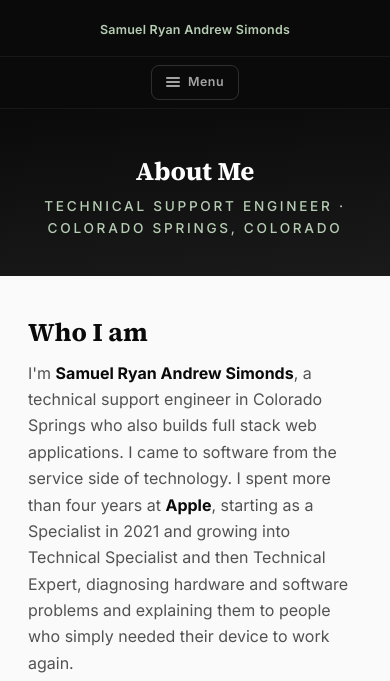
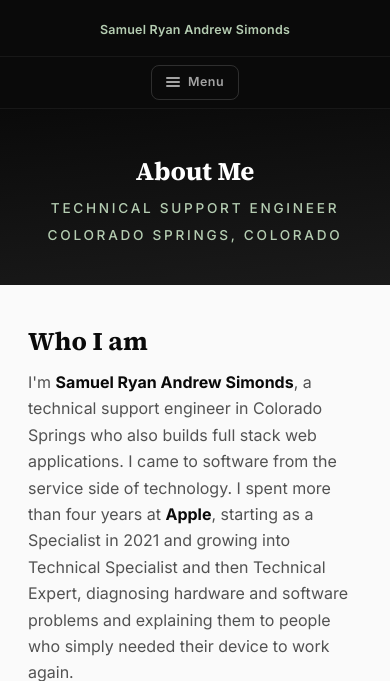
Before and after one commit to SRAS2024/About-Me, a Flask app: page /about.html in a window 390 px wide. Shown: the top 681 px of the page. Run offline with Flask 3, Linux system fonts and the light colour scheme.

Commit message:
Keep the About subtitle's two parts whole on phones
Co-Authored-By: Claude Opus 5.5 <noreply@anthropic.com>

```diff
--- a/static/css/styles.css
+++ b/static/css/styles.css
@@ -911,7 +911,8 @@ select.input{cursor:pointer}
 .about-figure .photo-frame{border-radius:50%;border:4px solid #fff;box-shadow:0 0 0 2px var(--sage-light),var(--shadow)}
 .role-part{white-space:nowrap}
 @media(max-width:640px){
-  .hero-role .role-part,.footer-role .role-part{display:block}
-  .hero-role .role-sep,.footer-role .role-sep{display:none}
+  .hero-role .role-part,.footer-role .role-part,.name-subtitle .role-part{display:block}
+  .hero-role .role-sep,.footer-role .role-sep,.name-subtitle .role-sep{display:none}
+  .name-subtitle{line-height:2}
   .hero-role{line-height:2}
 }
--- a/templates/about.html
+++ b/templates/about.html
@@ -19,7 +19,7 @@
     <main id="main">
       <header class="name-banner">
         <h1 class="name-title">About Me</h1>
-        <p class="name-subtitle">Technical Support Engineer &middot; Colorado Springs, Colorado</p>
+        <p class="name-subtitle"><span class="role-part">Technical Support Engineer</span><span class="role-sep" aria-hidden="true"> &middot; </span><span class="role-part">Colorado Springs, Colorado</span></p>
       </header>
 
       <div class="section-wrap">
```
